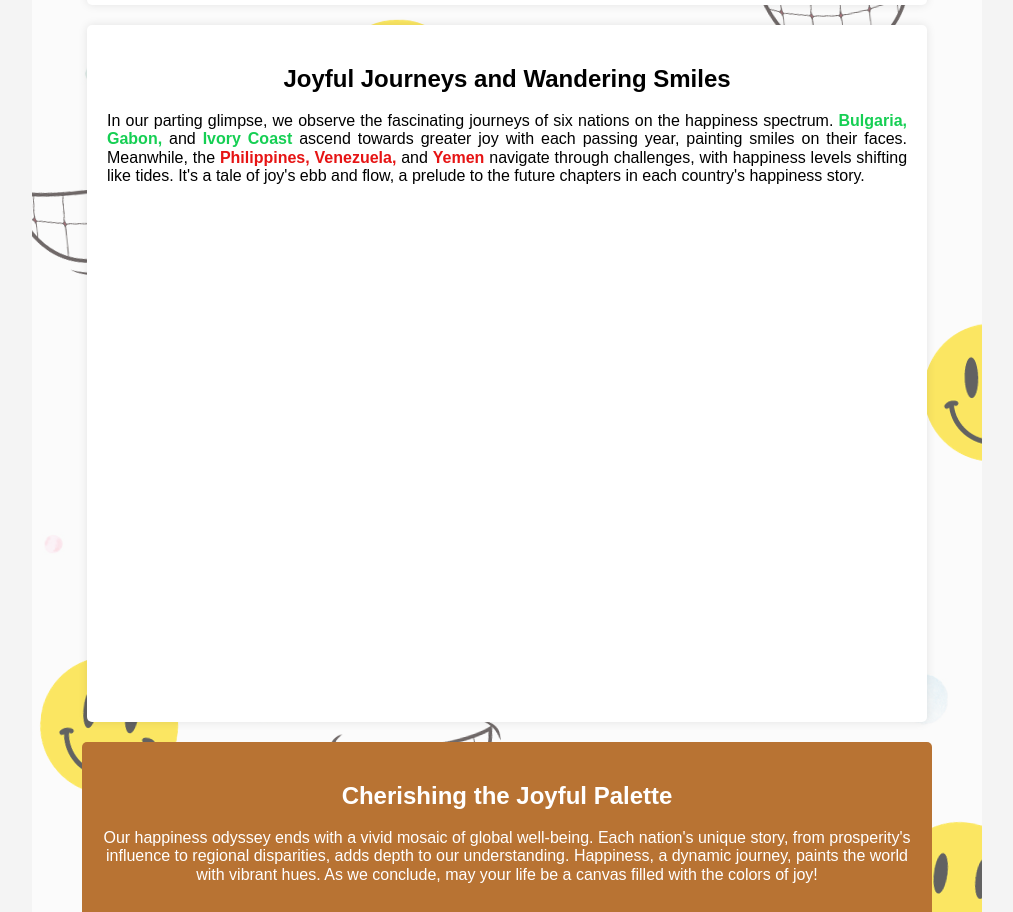
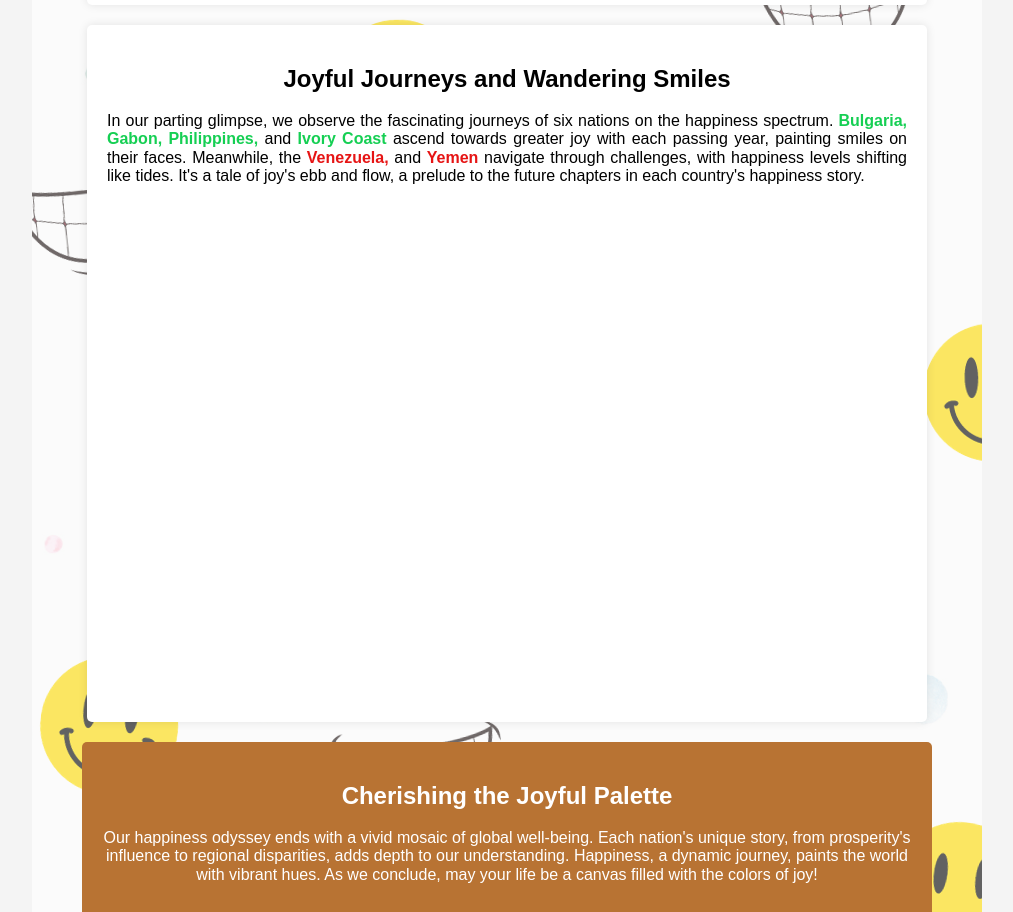
Before and after one commit to vedesh1408/FIT3179_A2, a plain HTML site: page index.html in a window 1280 px wide. Shown: the part 3377-4289 px from the top of the page, without its empty margins (133-1146 px from the left). Drawn offline with nearby package versions, Linux system fonts and the light colour scheme; a script that the page names is missing.

Commit message:
Update index.html

```diff
--- a/index.html
+++ b/index.html
@@ -91,8 +91,8 @@
         <div class="container-normal">
             <div class="description description-right">
                 <h2 align="center">Joyful Journeys and Wandering Smiles</h2>
-                <p align="center" style="text-align: justify;"> In our parting glimpse, we observe the fascinating journeys of six nations on the happiness spectrum. <span class="countries_good">Bulgaria, Gabon, </span>
-                    and <span class="countries_good">Ivory Coast </span> ascend towards greater joy with each passing year, painting smiles on their faces. Meanwhile, the <span class="countries_bad">Philippines, Venezuela, </span>and
+                <p align="center" style="text-align: justify;"> In our parting glimpse, we observe the fascinating journeys of six nations on the happiness spectrum. <span class="countries_good">Bulgaria, Gabon, Philippines, </span>
+                    and <span class="countries_good">Ivory Coast </span> ascend towards greater joy with each passing year, painting smiles on their faces. Meanwhile, the <span class="countries_bad">Venezuela, </span>and
                     <span class="countries_bad">Yemen </span> navigate through challenges, with happiness levels shifting like tides. It's a tale of joy's ebb and flow, a prelude to the future chapters in each country's
                     happiness story.
                 </p>
```
